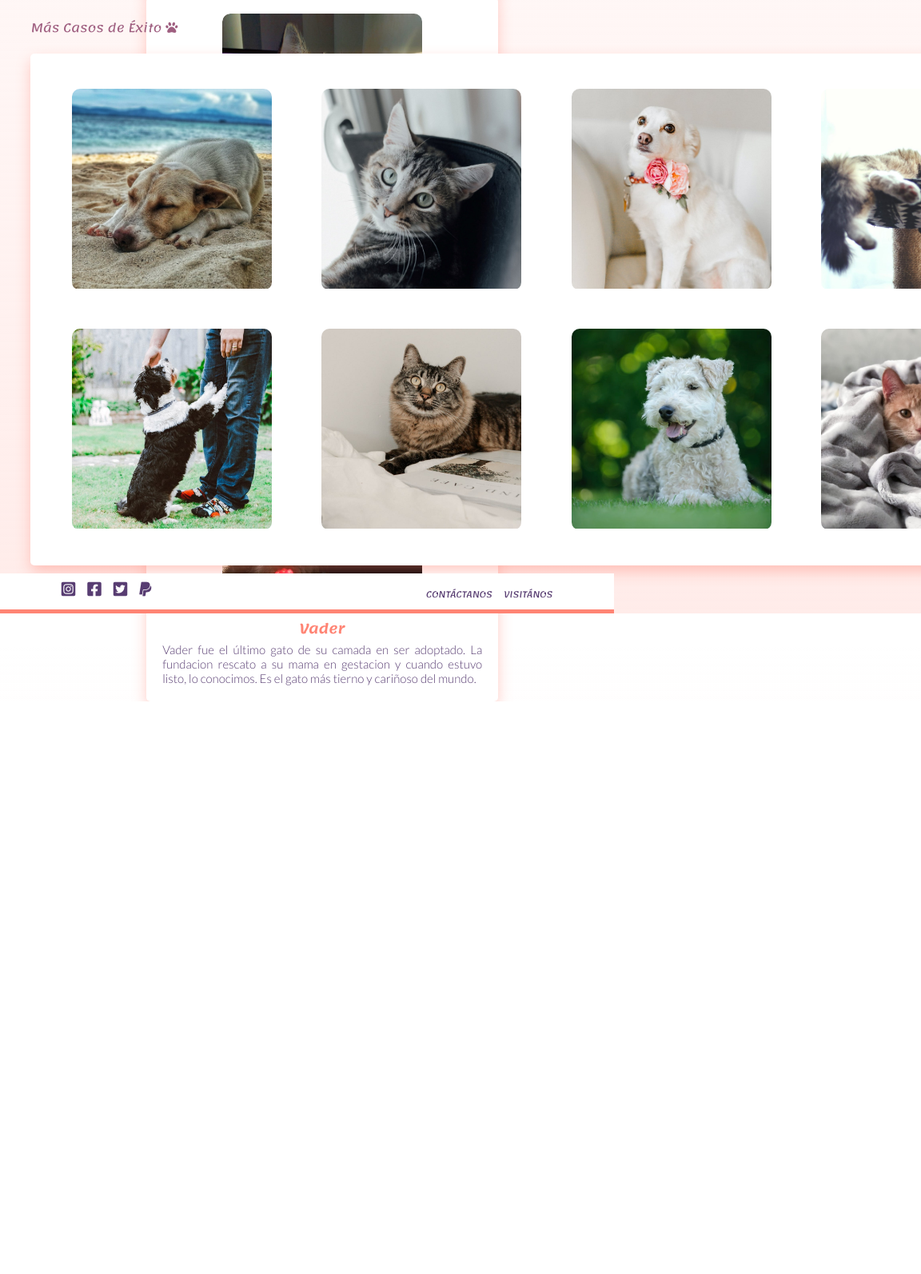
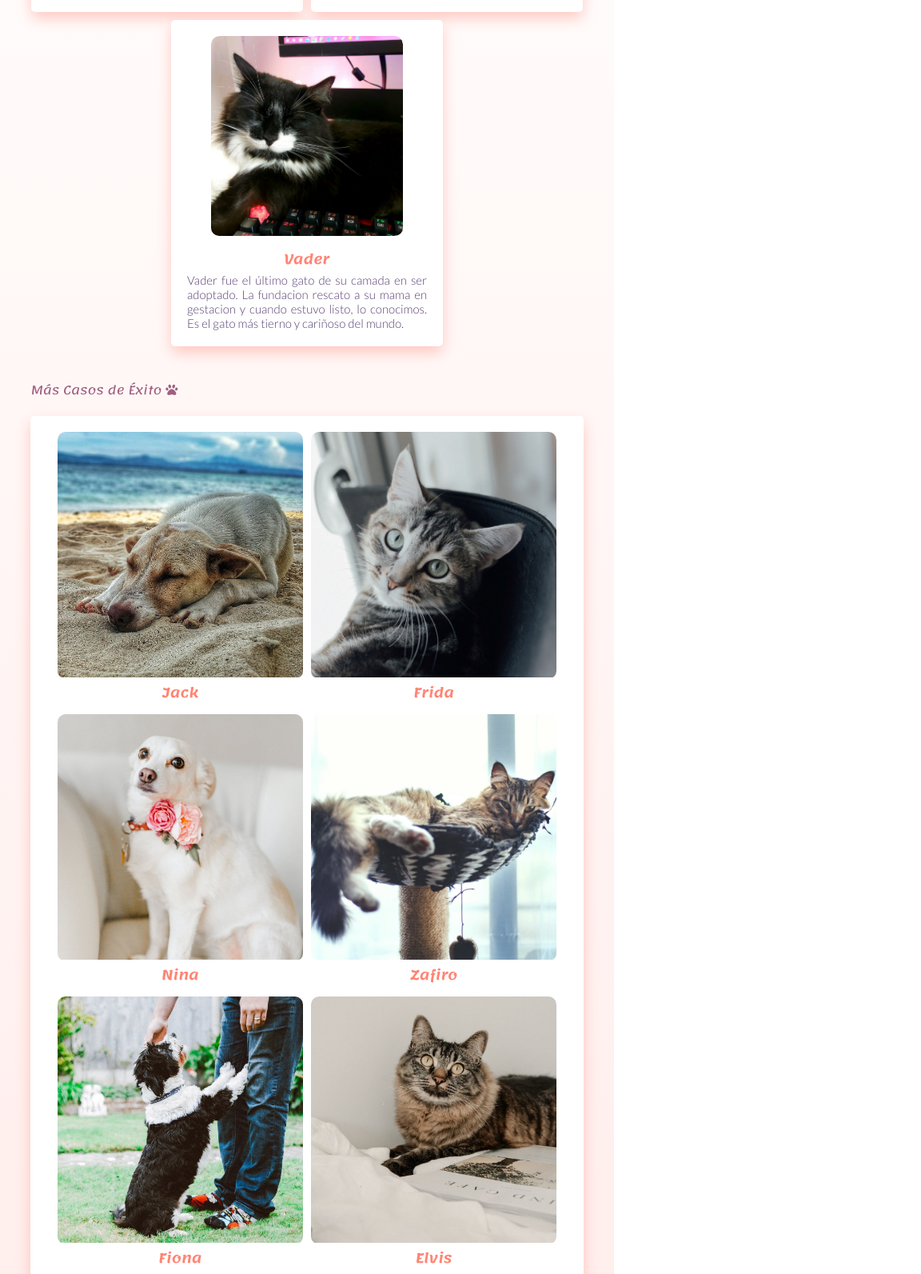
Before and after one commit to JulSarmiento/odashis-pets-for-love.github.io, a plain HTML site: page adoptados/index.html in a window 768 px wide. Shown: the part 620-2213 px from the top of the page at 80% size, 1152 px wide, since content can reach past the window. Before the commit the page ends 1497 px from the top, so only its background shows below. Drawn offline with Linux system fonts and the light colour scheme.

Commit message:
Terminado resposive de Adoptados

```diff
--- a/adoptados/index.html
+++ b/adoptados/index.html
@@ -95,30 +95,63 @@
       <h2  class="subtitle">Más Casos de Éxito <i class="fas fa-paw"></i></h2>
       <div class="otherCases__imageBox card">
 
-        <div class="pictureContainer">
+        <div>
+          <div class="pictureContainer pictureContainer--otherCases">
             <img loading="lazy" src="./img/dog-adopted-1.jpeg" alt="Foto de un perrito adoptado." title="Jack">
           </div>
-        <div class="pictureContainer">
+          <h3 class="secction__title">Jack</h3>
+        </div>
+
+        <div>
+          <div class="pictureContainer pictureContainer--otherCases">
             <img loading="lazy" src="./img/cat-adopted-1.jpeg" alt="Foto de un gatito adoptado." title="Frida">
           </div>
-        <div class="pictureContainer">
+          <h3 class="secction__title">Frida</h3>
+        </div>
+
+        <div>
+          <div class="pictureContainer pictureContainer--otherCases">
             <img loading="lazy" src="./img/dog-adopted-2.jpeg" alt="Foto de un perrito adoptado." title="Nina">
           </div>
-        <div class="pictureContainer">
+          <h3 class="secction__title">Nina</h3>
+        </div>
+
+        <div>
+          <div class="pictureContainer pictureContainer--otherCases">
             <img loading="lazy" src="./img/cat-adopted-2.jpeg" alt="Foto de un gatito adoptado." title="Zafiro">
           </div>
-        <div class="pictureContainer">
+          <h3 class="secction__title">Zafiro</h3>
+        </div>
+
+        <div>
+          <div class="pictureContainer pictureContainer--otherCases ">
             <img loading="lazy" src="./img/dog-adopted-3.jpeg" alt="Foto de un perrtio adoptado." title="Fiona">
           </div>
-        <div class="pictureContainer">
+          <h3 class="secction__title">Fiona</h3>
+        </div>
+
+        <div>
+          <div class="pictureContainer pictureContainer--otherCases">
             <img loading="lazy" src="./img/cat-adopted-3.jpeg" alt="Foto de un gatito adoptado." title="Elvis">
           </div>
-        <div class="pictureContainer">
+          <h3 class="secction__title">Elvis</h3>
+        </div>
+
+        <div>
+          <div class="pictureContainer pictureContainer--otherCases">
             <img loading="lazy" src="./img/dog-adopted-4.jpeg" alt="Foto de un perrito adoptado." title="Rocky">
           </div>
-        <div class="pictureContainer">
+          <h3 class="secction__title">Rocky</h3>
+        </div>
+
+
+        <div>
+          <div class="pictureContainer pictureContainer--otherCases">
             <img loading="lazy" src="./img/cat-adopted-4.jpeg" alt="Foto de un gatito adoptado." title="Zoe">
           </div>
+          <h3 class="secction__title">Zoe</h3>
+        </div>
+
 
       </div>
     </section>
--- a/styles/adoptados.css
+++ b/styles/adoptados.css
@@ -4,10 +4,10 @@
 
 .grid--adopted{
   grid-template-rows: 5rem 56rem 1fr 5rem;
-  grid-template-areas:  "header header header header header"
-                        ". main main main ."
-                        ". section section section ."
-                        "footer footer footer footer footer";
+  grid-template-areas:  "header header header"
+                        ". main  ."
+                        ". section  ."
+                        "footer footer footer";
 
 }
 
@@ -53,7 +53,7 @@
 }
 
 .successAdopted__container .card--adopted{
-  width: 40rem;
+  width: 35rem;
   display: flex;
   align-items: center;
   flex-flow: column wrap;
@@ -88,3 +88,131 @@
   height: 25rem;
 
 }
+
+
+/*    MEDIA QUERIES    */
+
+/* MOBIEL */
+
+@media only screen and (min-width: 375px) and (max-width: 767px){
+
+  .grid--adopted{
+    grid-template-rows: 10rem auto auto 5rem;
+    grid-template-areas:  "header header header"
+                          ". main  ."
+                          ". section  ."
+                          "footer footer footer";
+
+  }
+
+  /* SUCCES ADOPTED SECTION  */
+
+  .successAdopted__container{
+    flex-flow: column nowrap;
+    gap: 1rem;
+    margin: 0 auto;
+  }
+
+    .successAdopted__container .card img {
+    height: 40rem;
+    width: 100%;
+    border-radius: 1rem;
+    margin-bottom: 1rem;
+  }
+
+  .successAdopted__container .card .pictureContainer{
+    width: 40rem;
+  }
+
+  /* Other cases Section */
+
+  .otherCases__imageBox{
+    display: flex;
+    flex-direction: column;
+    width: auto;
+    gap: 1rem;
+  }
+
+  .pictureContainer--otherCases{
+    margin: 0 auto;
+    height: auto;
+    width: 100vw;
+
+  }
+
+  .otherCases__imageBox .pictureContainer img{
+    height: auto;
+
+  }
+  .pictureContainer--otherCases img{
+    width: 100%;
+    height: 100%;
+
+  }
+}
+
+/*    TABLET     */
+
+/* quede por aqui, no he hecho tablet */
+
+@media only screen and (min-width: 768px) and (max-width: 1024px){
+
+  .grid--adopted{
+    grid-template-rows: 10rem auto auto 5rem;
+    grid-template-areas:  "header header header"
+                          ". main  ."
+                          ". section  ."
+                          "footer footer footer";
+
+  }
+
+  /* SUCCES ADOPTED SECTION  */
+
+  .successAdopted__container{
+    flex-flow: row wrap;
+    gap: 1rem;
+    margin: 0 auto;
+  }
+
+  .successAdopted__container .card--adopted{
+    width: 30rem;
+  }
+
+  .successAdopted__container .card img {
+    height: 25rem;
+    width: 100%;
+    border-radius: 1rem;
+    margin-bottom: 1rem;
+  }
+
+  .successAdopted__container .card .pictureContainer{
+    width: 24rem;
+  }
+
+  /* Other cases Section */
+
+  .otherCases__imageBox{
+    display: flex;
+    flex-direction: row;
+    justify-content: center;
+    width: auto;
+    gap: 1rem;
+  }
+
+  .pictureContainer--otherCases{
+    margin: 0 auto;
+    height: auto;
+    width: 40vw;
+  }
+
+  .otherCases__imageBox .pictureContainer img{
+    height: auto;
+
+  }
+  .pictureContainer--otherCases img{
+    width: 100%;
+    height: 100%;
+
+  }
+
+}
```
Also changed, not shown: styles/adopciones.css (+6 -19 lines). Lines whose indentation alone changed are shown as unchanged.
